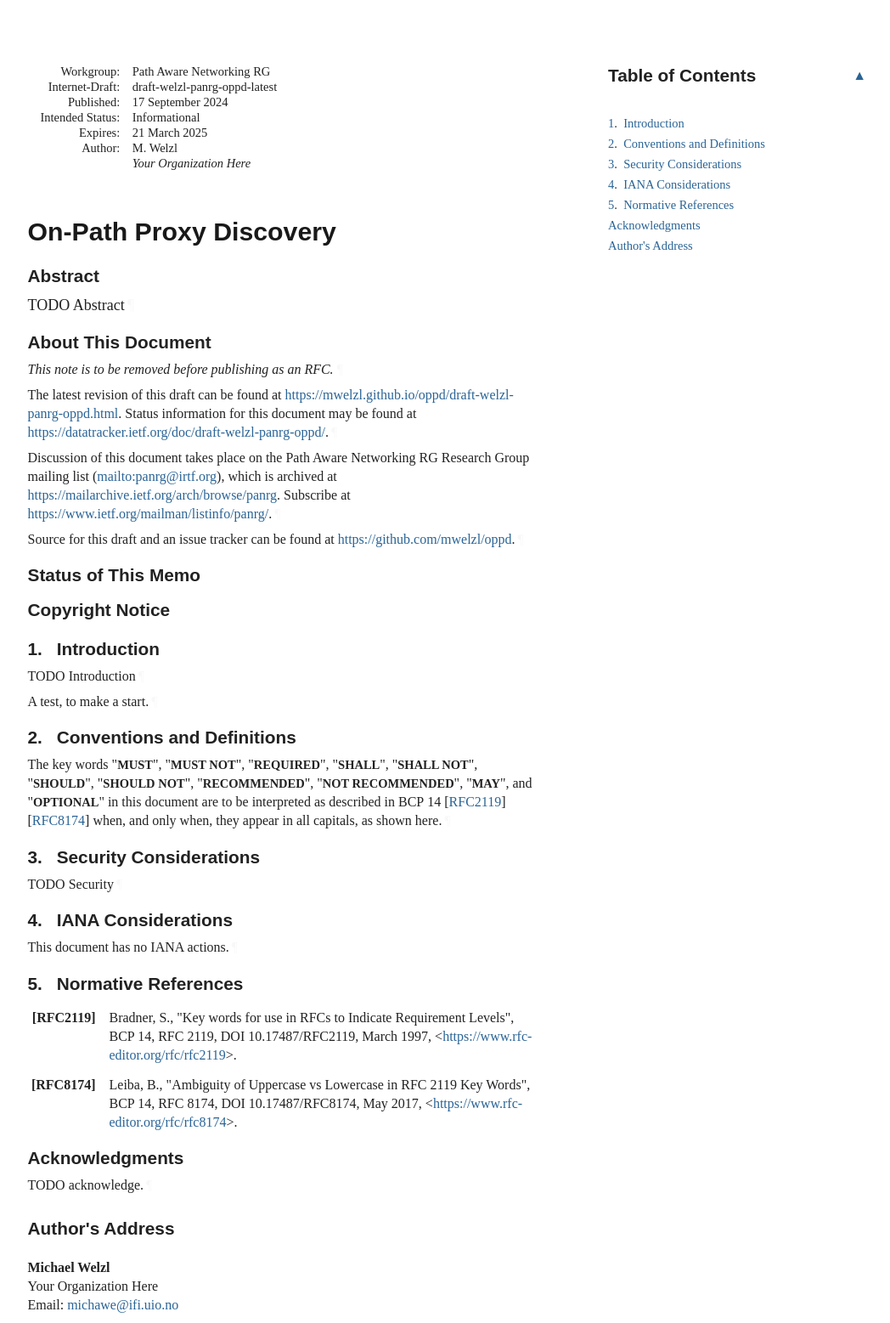
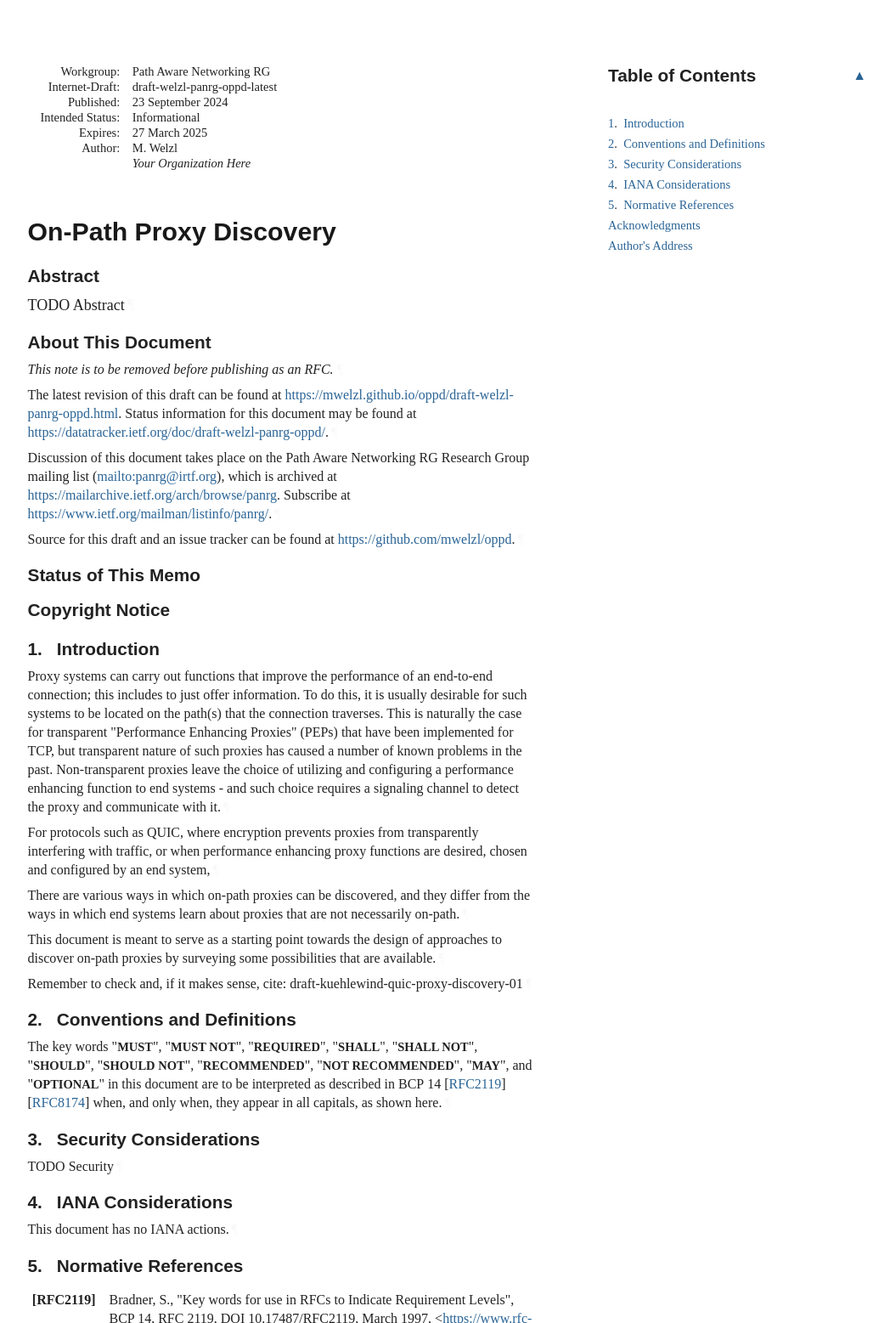
Before and after one commit to mwelzl/oppd, a plain HTML site: page draft-welzl-panrg-oppd.html in a window 1280 px wide. Shown: the top 1557 px of the page at 85% size, without its empty margins (92-1140 px from the left). Drawn offline with Linux system fonts and the light colour scheme; a web font is replaced by a local one.

Commit message:
Script updating gh-pages from b8295bd. [ci skip]

```diff
--- a/draft-welzl-panrg-oppd.html
+++ b/draft-welzl-panrg-oppd.html
@@ -9,20 +9,20 @@
 <meta content="
        TODO Abstract
     " name="description">
-<meta content="xml2rfc 3.23.0" name="generator">
+<meta content="xml2rfc 3.23.1" name="generator">
 <meta content="next generation" name="keyword">
 <meta content="unicorn" name="keyword">
 <meta content="sparkling distributed ledger" name="keyword">
 <meta content="draft-welzl-panrg-oppd-latest" name="ietf.draft">
 <!-- Generator version information:
-  xml2rfc 3.23.0
-    Python 3.12.3
+  xml2rfc 3.23.1
+    Python 3.12.6
     ConfigArgParse 1.7
-    google-i18n-address 3.1.0
+    google-i18n-address 3.1.1
     intervaltree 3.1.0
     Jinja2 3.1.4
     lxml 4.9.4
-    platformdirs 4.2.2
+    platformdirs 4.3.6
     pycountry 22.3.5
     PyYAML 6.0.1
     requests 2.32.3
@@ -1030,7 +1030,7 @@ svg :is([fill="white"], [fill^="#fff"]) {
 </tr></thead>
 <tfoot><tr>
 <td class="left">Welzl</td>
-<td class="center">Expires 21 March 2025</td>
+<td class="center">Expires 27 March 2025</td>
 <td class="right">[Page]</td>
 </tr></tfoot>
 </table>
@@ -1043,12 +1043,12 @@ svg :is([fill="white"], [fill^="#fff"]) {
 <dd class="internet-draft">draft-welzl-panrg-oppd-latest</dd>
 <dt class="label-published">Published:</dt>
 <dd class="published">
-<time datetime="2024-09-17" class="published">17 September 2024</time>
+<time datetime="2024-09-23" class="published">23 September 2024</time>
     </dd>
 <dt class="label-intended-status">Intended Status:</dt>
 <dd class="intended-status">Informational</dd>
 <dt class="label-expires">Expires:</dt>
-<dd class="expires"><time datetime="2025-03-21">21 March 2025</time></dd>
+<dd class="expires"><time datetime="2025-03-27">27 March 2025</time></dd>
 <dt class="label-authors">Author:</dt>
 <dd class="authors">
 <div class="author">
@@ -1098,7 +1098,7 @@ svg :is([fill="white"], [fill^="#fff"]) {
         time. It is inappropriate to use Internet-Drafts as reference
         material or to cite them other than as "work in progress."<a href="#section-boilerplate.1-3" class="pilcrow">¶</a></p>
 <p id="section-boilerplate.1-4">
-        This Internet-Draft will expire on 21 March 2025.<a href="#section-boilerplate.1-4" class="pilcrow">¶</a></p>
+        This Internet-Draft will expire on 27 March 2025.<a href="#section-boilerplate.1-4" class="pilcrow">¶</a></p>
 </section>
 </div>
 <div id="copyright">
@@ -1157,8 +1157,12 @@ svg :is([fill="white"], [fill^="#fff"]) {
       <h2 id="name-introduction">
 <a href="#section-1" class="section-number selfRef">1. </a><a href="#name-introduction" class="section-name selfRef">Introduction</a>
       </h2>
-<p id="section-1-1">TODO Introduction<a href="#section-1-1" class="pilcrow">¶</a></p>
-<p id="section-1-2">A test, to make a start.<a href="#section-1-2" class="pilcrow">¶</a></p>
+<p id="section-1-1">Proxy systems can carry out functions that improve the performance of an end-to-end connection; this includes to just offer information. To do this, it is usually desirable for such systems to be located on the path(s) that the connection traverses. This is naturally the case for transparent "Performance Enhancing Proxies" (PEPs) that have been implemented for TCP, but transparent nature of such proxies has caused a number of known problems in the past. Non-transparent proxies leave the choice of utilizing and configuring a performance enhancing function to end systems - and such choice requires a signaling channel to detect the proxy and communicate with it.<a href="#section-1-1" class="pilcrow">¶</a></p>
+<p id="section-1-2">For protocols such as QUIC, where encryption prevents proxies from transparently interfering with traffic, or when performance enhancing proxy functions are desired, chosen and configured by an end system,<a href="#section-1-2" class="pilcrow">¶</a></p>
+<p id="section-1-3">There are various ways in which on-path proxies can be discovered, and they differ from the ways in which end systems learn about proxies that are not necessarily on-path.<a href="#section-1-3" class="pilcrow">¶</a></p>
+<p id="section-1-4">This document is meant  to serve as a starting point towards the design of approaches to discover on-path proxies by surveying some possibilities that are available.<a href="#section-1-4" class="pilcrow">¶</a></p>
+<p id="section-1-5">Remember to check and, if it makes sense, cite:
+draft-kuehlewind-quic-proxy-discovery-01<a href="#section-1-5" class="pilcrow">¶</a></p>
 </section>
 </div>
 <div id="conventions-and-definitions">
```
Also changed, not shown: draft-welzl-panrg-oppd.txt.
